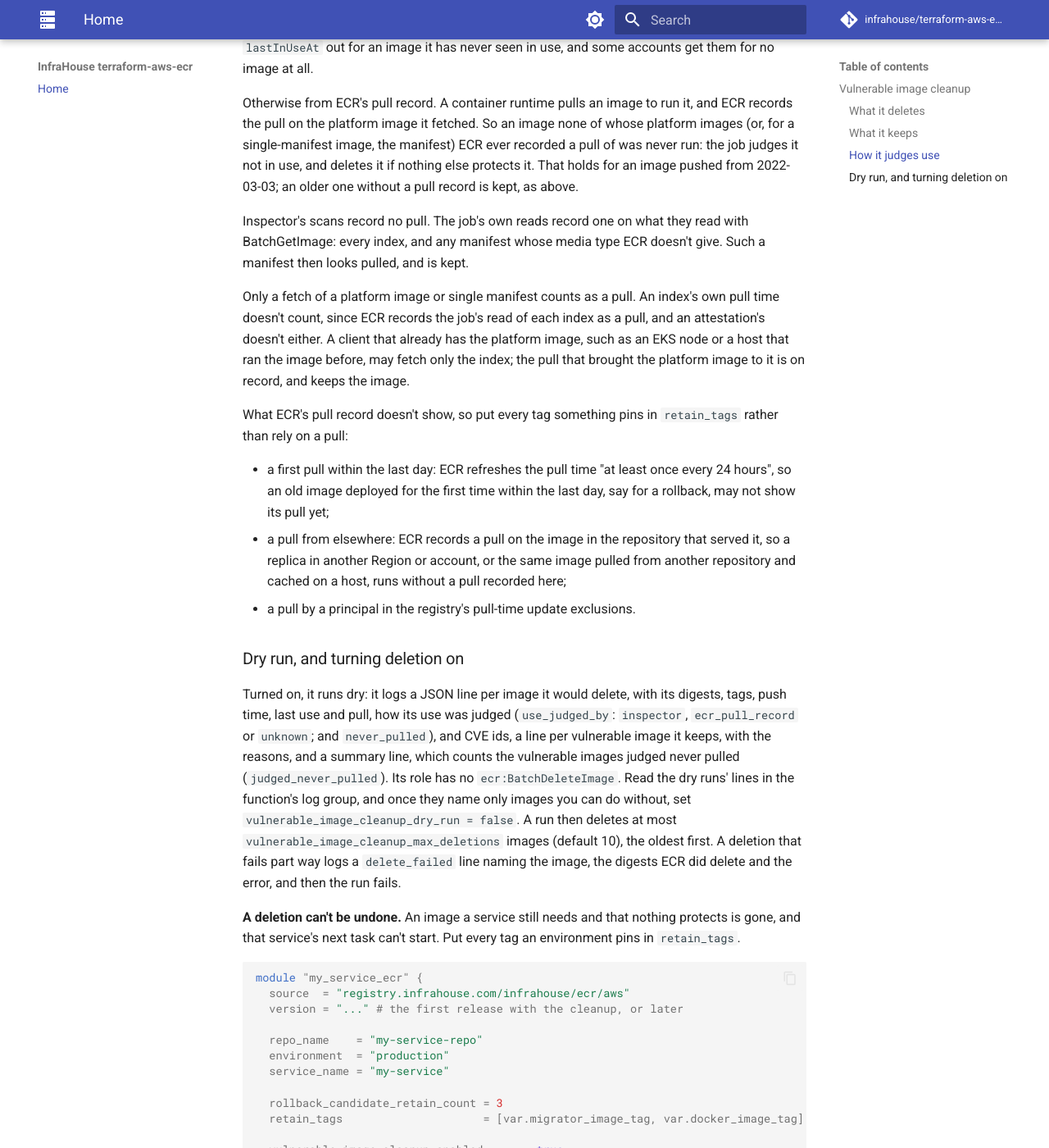
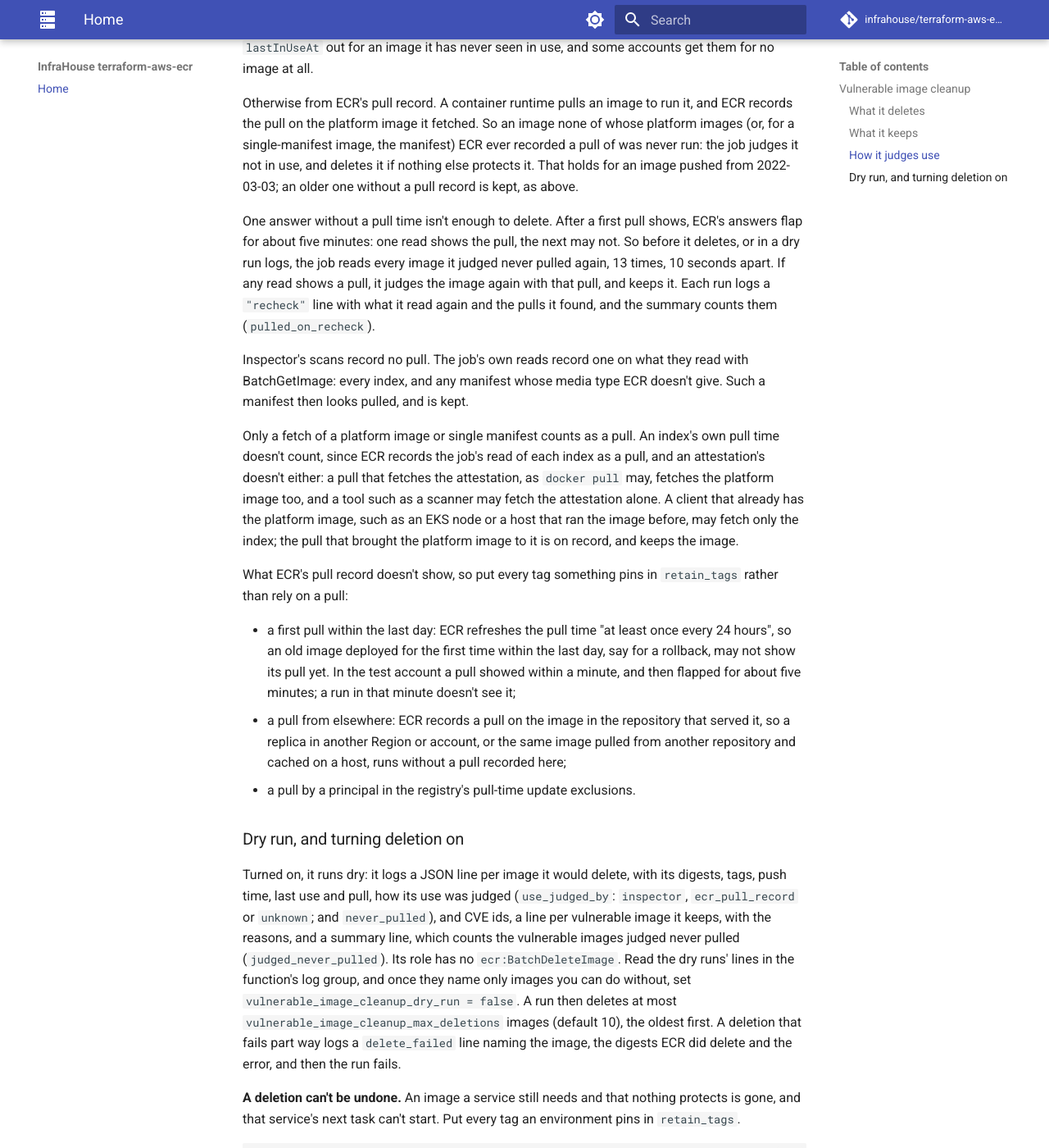
Before and after one commit to infrahouse/terraform-aws-ecr, an MkDocs documentation site: the page built from docs/index.md, in a window 1280 px wide and 1400 px high, scrolled down 1459 px. Shown: the whole window at 82% size. Built offline with MkDocs 1.6.1 and Material for MkDocs 9.7.7, drawn with Linux system fonts in a browser that asks for light colours; comment, search, counter and statistics services are not loaded.

Commit message:
docs: the reads again before deleting, ECR's flapping answers, and attestation pulls
Say that one answer without a pull time isn't enough to delete: ECR's
answers flap for about five minutes after a first pull shows, so the job
reads every image it judged never pulled again, 13 times, 10 s apart,
before deleting or, dry, logging, and keeps it if any read shows a pull.
Say what the "recheck" line and pulled_on_recheck give.

The first caveat now says a pull showed within a minute in the test
account, then flapped; a run in that minute doesn't see it.

An attestation's pull still doesn't count, but the reason was untrue: a
pull that fetches it, as docker pull may, fetches the platform image
too, and a scanner may fetch it alone.

Co-Authored-By: Claude Opus 5.5 <noreply@anthropic.com>

```diff
--- a/docs/index.md
+++ b/docs/index.md
@@ -55,18 +55,26 @@ platform image it fetched. So an image none of whose platform images (or, for a
 ECR ever recorded a pull of was never run: the job judges it not in use, and deletes it if nothing else protects it.
 That holds for an image pushed from 2022-03-03; an older one without a pull record is kept, as above.
 
+One answer without a pull time isn't enough to delete. After a first pull shows, ECR's answers flap for about five
+minutes: one read shows the pull, the next may not. So before it deletes, or in a dry run logs, the job reads every
+image it judged never pulled again, 13 times, 10 seconds apart. If any read shows a pull, it judges the image again
+with that pull, and keeps it. Each run logs a `"recheck"` line with what it read again and the pulls it found, and the
+summary counts them (`pulled_on_recheck`).
+
 Inspector's scans record no pull. The job's own reads record one on what they read with BatchGetImage: every index,
 and any manifest whose media type ECR doesn't give. Such a manifest then looks pulled, and is kept.
 
 Only a fetch of a platform image or single manifest counts as a pull. An index's own pull time doesn't count, since
-ECR records the job's read of each index as a pull, and an attestation's doesn't either. A client that already has the
-platform image, such as an EKS node or a host that ran the image before, may fetch only the index; the pull that
-brought the platform image to it is on record, and keeps the image.
+ECR records the job's read of each index as a pull, and an attestation's doesn't either: a pull that fetches the
+attestation, as `docker pull` may, fetches the platform image too, and a tool such as a scanner may fetch the
+attestation alone. A client that already has the platform image, such as an EKS node or a host that ran the image
+before, may fetch only the index; the pull that brought the platform image to it is on record, and keeps the image.
 
 What ECR's pull record doesn't show, so put every tag something pins in `retain_tags` rather than rely on a pull:
 
 - a first pull within the last day: ECR refreshes the pull time "at least once every 24 hours", so an old image
-  deployed for the first time within the last day, say for a rollback, may not show its pull yet;
+  deployed for the first time within the last day, say for a rollback, may not show its pull yet. In the test account
+  a pull showed within a minute, and then flapped for about five minutes; a run in that minute doesn't see it;
 - a pull from elsewhere: ECR records a pull on the image in the repository that served it, so a replica in another
   Region or account, or the same image pulled from another repository and cached on a host, runs without a pull
   recorded here;
```
Also changed, not shown: CLAUDE.md (+15 -5 lines), README.md (+14 -2 lines).
